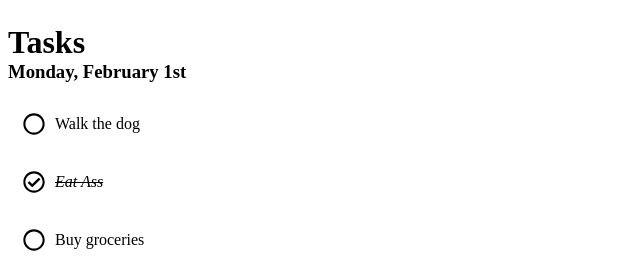
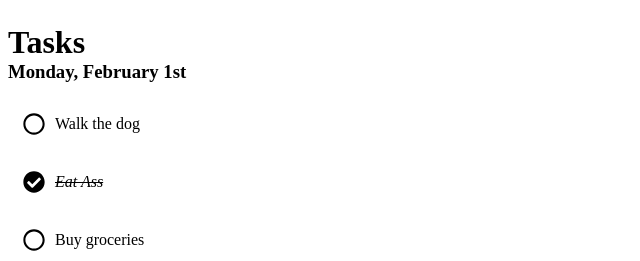
Before and after one commit to es-romo/obligatory-todo-app, a React (Create React App) app: page / in a window 1280 px wide. Shown: the top 261 px of the page, without its empty margins (0-640 px from the left). Built offline with nearby package versions, Linux system fonts and the light colour scheme; the HTML template or start-up script is replaced by a standard one.

Commit message:
Changed incomplete task icon

```diff
--- a/src/components/Task.js
+++ b/src/components/Task.js
@@ -1,13 +1,13 @@
 import React, { Component } from 'react'
 import '../styles/Task.css'
 
-import {FaRegCircle, FaRegCheckCircle} from 'react-icons/fa'
+import {FaRegCircle, FaCheckCircle} from 'react-icons/fa'
 
 export default class Task extends Component {
 
     render() {
         const icon = this.props.task.completed ?
-            <FaRegCheckCircle onClick={()=>this.props.flipComplete(this.props.task.id)}/> :
+            <FaCheckCircle onClick={()=>this.props.flipComplete(this.props.task.id)}/> :
             <FaRegCircle onClick={()=>this.props.flipComplete(this.props.task.id)}/>
         const clases = `Task ${this.props.task.completed ? 'Task-Completed': null}`
 
```
